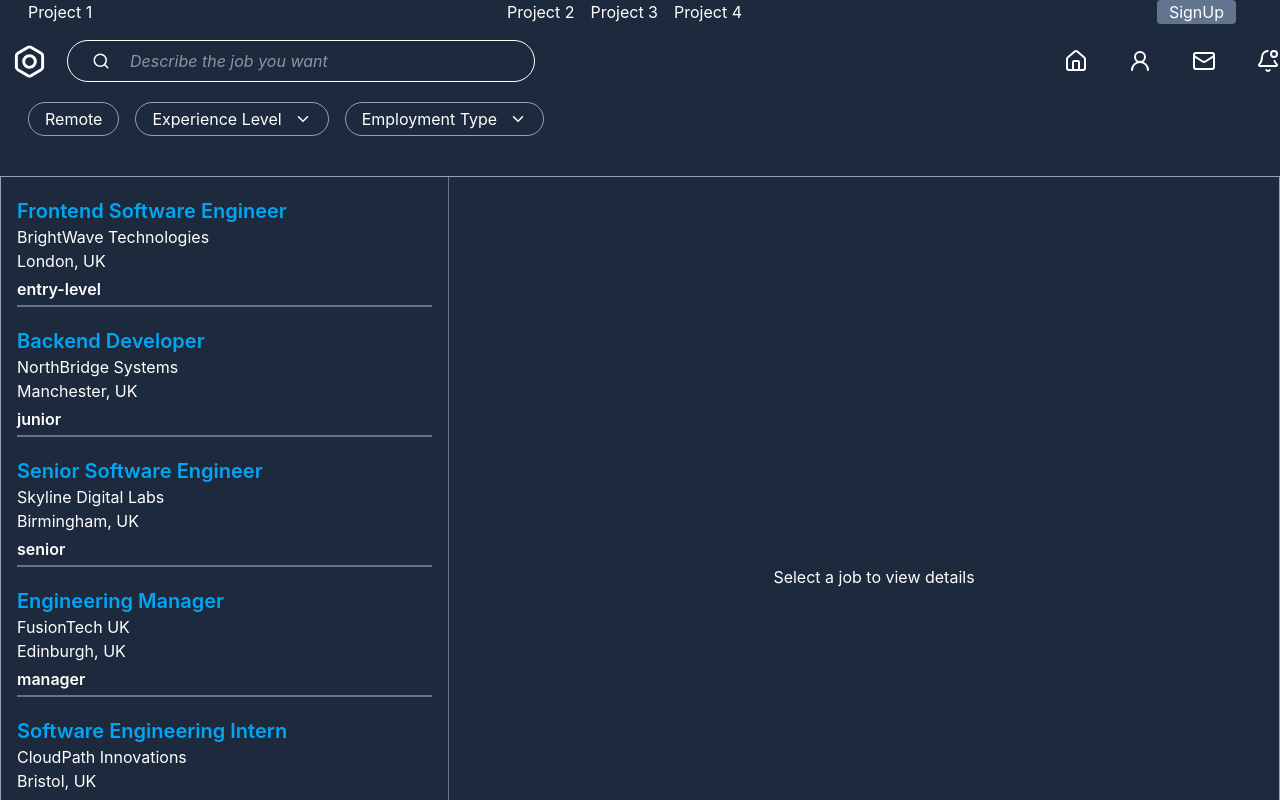
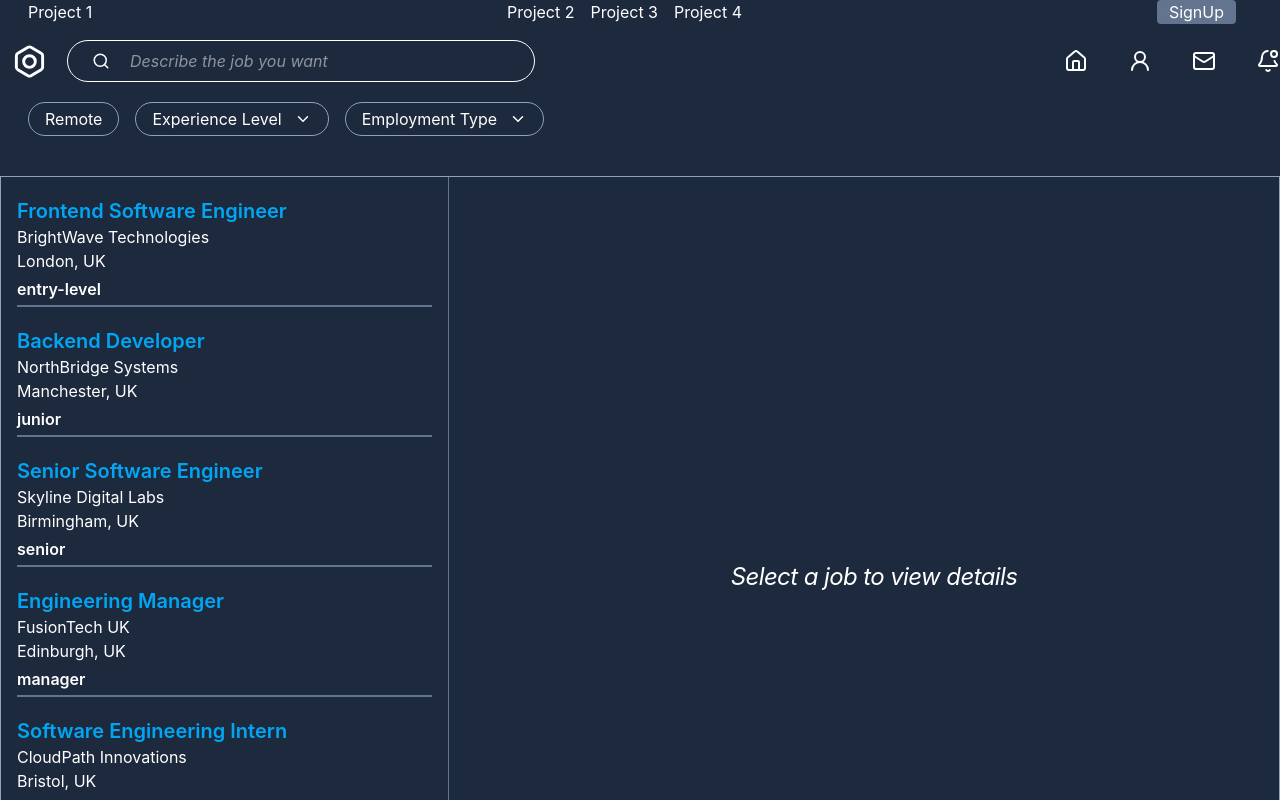
Before and after one commit to acquah-forever/my-scribbles, a React (Vite) app: page / in a window 1280 px wide. Shown: the top 800 px of the page. Built offline with nearby package versions, Linux system fonts and the light colour scheme; data requests are answered from the project's data file.

Commit message:
finalised jobdetails

```diff
--- a/src/pages/Project1.jsx
+++ b/src/pages/Project1.jsx
@@ -72,7 +72,7 @@ const Project1 = () => {
 
   function handleLink(id) {
     const foundJob = paginatedJobs.find((job) => job.id === id)
-    selectedJob(foundJob)
+    setSelectedJob(foundJob)
   }
 
 
@@ -92,10 +92,6 @@ const Project1 = () => {
     }
   }
 
-  function handleLink(index) {
-    const openLink = index === 0 ? null : index
-    setLink(openLink)
-  }
 
 
   if (isLoading) {
@@ -268,7 +264,7 @@ const Project1 = () => {
 
           ) : (
             <div className='flex justify-center items-center min-h-screen'>
-              <p>Select a job to view details</p>
+              <p className='text-2xl tracking-tight italic'>Select a job to view details</p>
             </div>
           )}
 
```
